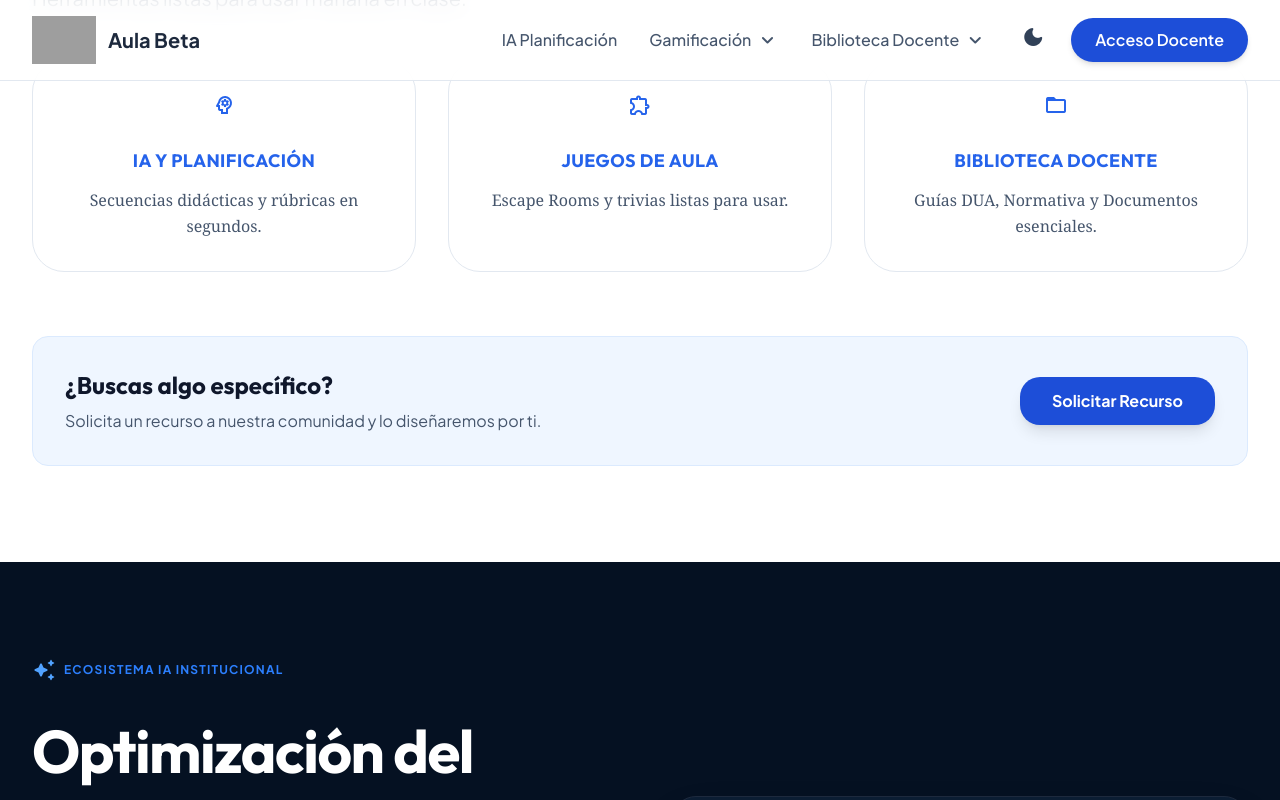
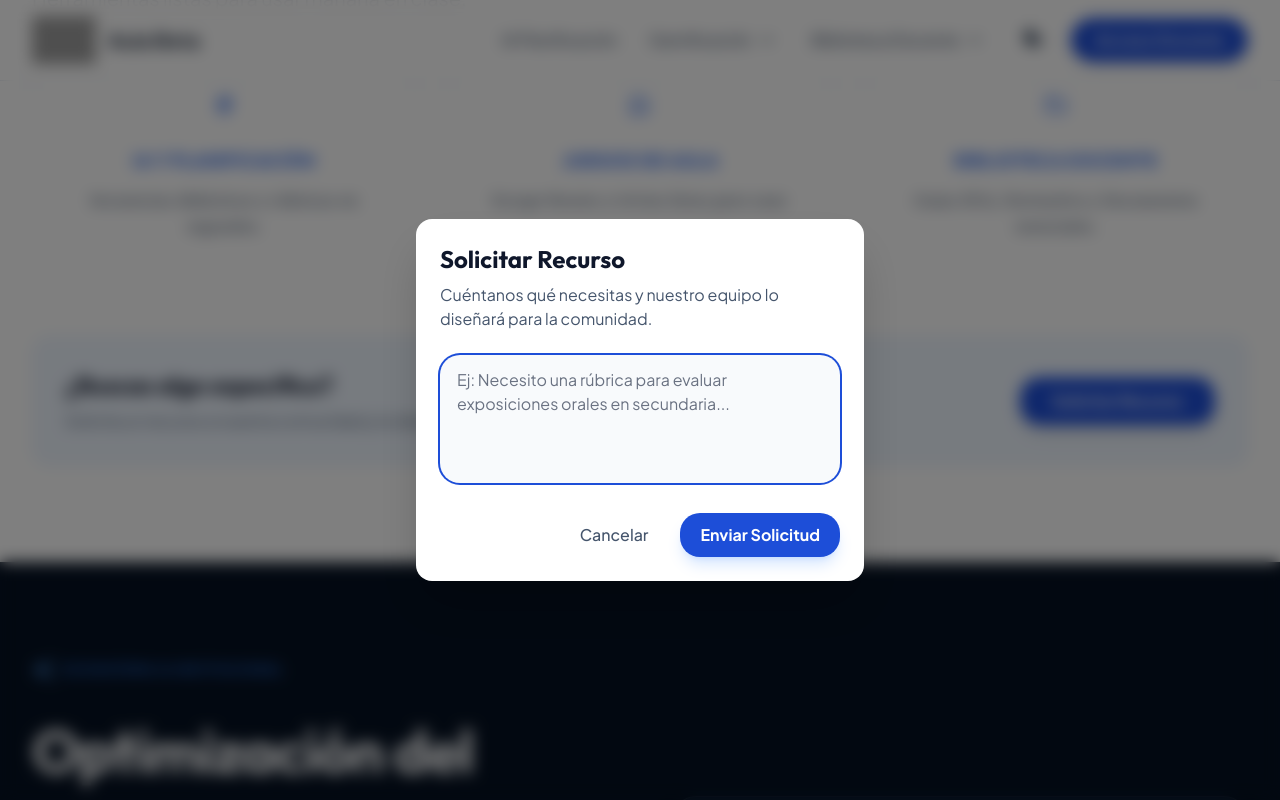
Before and after one commit to andresfelippone1991-bit/aula-beta-innovacion-docente, a React (Vite) app: page / in a window 1280 px wide. Both pictures are taken after a click on the button "Solicitar Recurso". Shown: the part 2292-3092 px from the top of the page. Built offline with nearby package versions, Linux system fonts and the light colour scheme; no server answers; grey boxes are pictures that could not be loaded.

Commit message:
feat: Add resource request modal

```diff
--- a/components/ResourceBank.tsx
+++ b/components/ResourceBank.tsx
@@ -1,6 +1,8 @@
 
 import React from 'react';
 import { Link } from 'react-router-dom';
+import { useState } from 'react';
+import { ResourceRequestModal } from './ResourceRequestModal';
 
 const CATEGORIES = [
   {
@@ -27,8 +29,14 @@ const CATEGORIES = [
 ];
 
 export const ResourceBank: React.FC = () => {
+  const [isModalOpen, setIsModalOpen] = useState(false);
+
   return (
     <section className="py-24 bg-white dark:bg-background-dark">
+      <ResourceRequestModal
+        isOpen={isModalOpen}
+        onClose={() => setIsModalOpen(false)}
+      />
       <div className="max-w-7xl mx-auto px-4 sm:px-6 lg:px-8">
         <div className="flex flex-col md:flex-row md:items-end justify-between gap-6 mb-12">
           <div>
@@ -62,7 +70,10 @@ export const ResourceBank: React.FC = () => {
             <h3 className="text-2xl font-bold mb-2 dark:text-white">¿Buscas algo específico?</h3>
             <p className="text-slate-600 dark:text-slate-400">Solicita un recurso a nuestra comunidad y lo diseñaremos por ti.</p>
           </div>
-          <button className="bg-primary text-white px-8 py-3 rounded-xl font-bold hover:scale-105 transition-transform shadow-lg hover:shadow-primary/30 active:scale-95">
+          <button
+            onClick={() => setIsModalOpen(true)}
+            className="bg-primary text-white px-8 py-3 rounded-xl font-bold hover:scale-105 transition-transform shadow-lg hover:shadow-primary/30 active:scale-95"
+          >
             Solicitar Recurso
           </button>
         </div>
--- /dev/null
+++ b/components/ResourceRequestModal.tsx
@@ -0,0 +1,70 @@
+
+import React, { useState } from 'react';
+
+interface ResourceRequestModalProps {
+    isOpen: boolean;
+    onClose: () => void;
+}
+
+export const ResourceRequestModal: React.FC<ResourceRequestModalProps> = ({ isOpen, onClose }) => {
+    const [requestText, setRequestText] = useState('');
+
+    if (!isOpen) return null;
+
+    const handleSubmit = (e: React.FormEvent) => {
+        e.preventDefault();
+
+        const subject = encodeURIComponent('Recurso Personalizado');
+        const body = encodeURIComponent(requestText);
+        const mailtoLink = `mailto:aula.beta1@gmail.com?subject=${subject}&body=${body}`;
+
+        window.location.href = mailtoLink;
+        onClose();
+        setRequestText('');
+    };
+
+    return (
+        <div className="fixed inset-0 z-50 flex items-center justify-center p-4 bg-black/50 backdrop-blur-sm animate-in fade-in duration-200">
+            <div
+                className="bg-white dark:bg-slate-800 rounded-2xl shadow-2xl w-full max-w-md overflow-hidden transform transition-all scale-100"
+                onClick={(e) => e.stopPropagation()}
+            >
+                <div className="p-6">
+                    <h3 className="text-2xl font-bold mb-2 text-slate-900 dark:text-white">
+                        Solicitar Recurso
+                    </h3>
+                    <p className="text-slate-600 dark:text-slate-400 mb-6">
+                        Cuéntanos qué necesitas y nuestro equipo lo diseñará para la comunidad.
+                    </p>
+
+                    <form onSubmit={handleSubmit}>
+                        <textarea
+                            className="w-full h-32 px-4 py-3 rounded-xl border border-slate-200 dark:border-slate-700 bg-slate-50 dark:bg-slate-900 text-slate-900 dark:text-white focus:ring-2 focus:ring-primary focus:border-transparent outline-none resize-none mb-6 transition-all"
+                            placeholder="Ej: Necesito una rúbrica para evaluar exposiciones orales en secundaria..."
+                            value={requestText}
+                            onChange={(e) => setRequestText(e.target.value)}
+                            required
+                            autoFocus
+                        />
+
+                        <div className="flex gap-3 justify-end">
+                            <button
+                                type="button"
+                                onClick={onClose}
+                                className="px-5 py-2.5 rounded-xl font-medium text-slate-600 dark:text-slate-300 hover:bg-slate-100 dark:hover:bg-slate-700 transition-colors"
+                            >
+                                Cancelar
+                            </button>
+                            <button
+                                type="submit"
+                                className="px-5 py-2.5 rounded-xl font-bold text-white bg-primary hover:bg-blue-600 transition-colors shadow-lg shadow-blue-500/20 active:scale-95"
+                            >
+                                Enviar Solicitud
+                            </button>
+                        </div>
+                    </form>
+                </div>
+            </div>
+        </div>
+    );
+};
```
